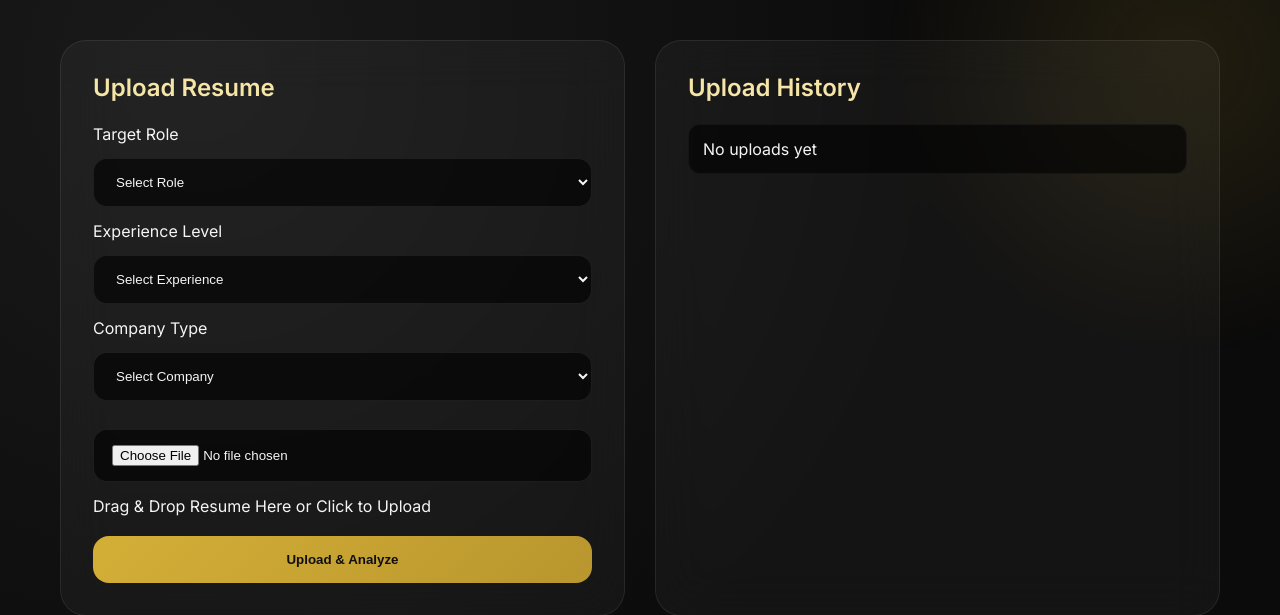
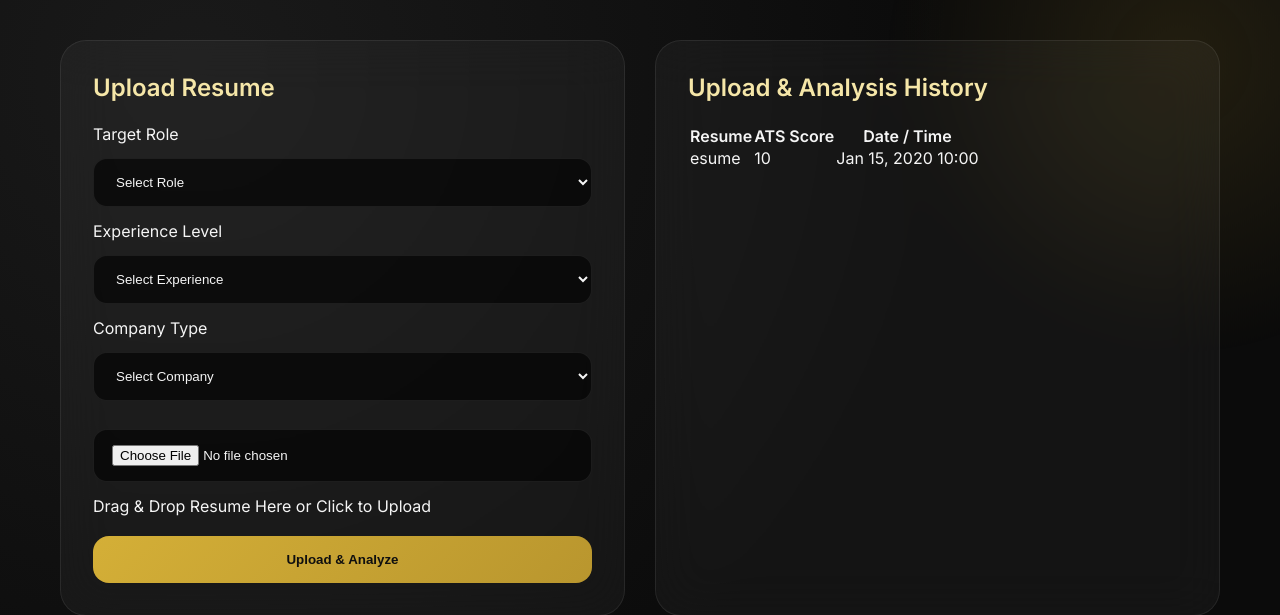
Before and after one commit to anup-codes/AI-Resume-Checker, a Django app: template djangosessionauth/templates/dashboard.html in a window 1280 px wide; the page is wider, and only the part inside the window is pictured. Shown: the part 86-701 px from the top of that part. Run offline with Django 5.2, Linux system fonts and the light colour scheme; the template is opened without the code that fills it: most values are stand-ins (such as "Sample title", 1, 10 or a date in 2020).

Commit message:
minor bugs fixed

```diff
--- a/djangosessionauth/myapp/urls.py
+++ b/djangosessionauth/myapp/urls.py
@@ -14,7 +14,7 @@ urlpatterns = [
     path("dashboard/", dashboard_view, name="dashboard"),# dashboard page
     path('resume/', upload_resume, name='upload_resume'),# upload resume
     path('analysis/', resume_analysis_view, name='analysis'),# upload resume
-
+    path('logout/', logout_view, name='logout'),
 
 ]
 
--- a/djangosessionauth/templates/dashboard.html
+++ b/djangosessionauth/templates/dashboard.html
@@ -17,7 +17,7 @@
     <div class="logo">AI Resume Analyzer</div>
     <div class="nav-right">
         <span class="username">👤 {{ request.user.username }}</span>
-        <a href="/logout/" class="logout-btn">Logout</a>
+        <a href="{% url 'logout' %}"class="logout-btn">Logout</a>
     </div>
 </nav>
 
@@ -67,7 +67,7 @@
 
             <!-- Drag Upload -->
             <div class="upload-area">
-                <input type="file" name="resume" required>
+                <input type="file" name="resume" accept=".pdf, image/*" required>
                 <p>Drag & Drop Resume Here or Click to Upload</p>
             </div>
 
@@ -79,16 +79,35 @@
     </div>
 
     <!-- History Card -->
-    <div class="card history-card">
-        <h2>Upload History</h2>
-        <ul id="resumeHistory">
-            <li>No uploads yet</li>
-        </ul>
-    </div>
-
+<div class="card history-card">
+<h2>Upload & Analysis History</h2>
+<table>
+    <thead>
+        <tr>
+            <th>Resume</th>
+            <th>ATS Score</th>
+            <th>Date / Time</th>
+        </tr>
+    </thead>
+    <tbody>
+        {% if history %}
+            {% for analysis in history %}
+            <tr>
+                <td>{{ analysis.resume.resume.name|slice:"8:" }}</td>
+                <td>{{ analysis.final_score }}</td>
+                <td>{{ analysis.created_at|date:"M d, Y H:i" }}</td>
+            </tr>
+            {% endfor %}
+        {% else %}
+            <tr>
+                <td colspan="3">No resumes uploaded yet.</td>
+            </tr>
+        {% endif %}
+    </tbody>
+</table>
 </div>
 
-</div>
-<script src="{% static 'dashboard.js' %}"></script>
+
+{% comment %} <script src="{% static 'dashboard.js' %}"></script> {% endcomment %}
 </body>
 </html>
```
Also changed, not shown: djangosessionauth/myapp/views.py (+27 -6 lines).
